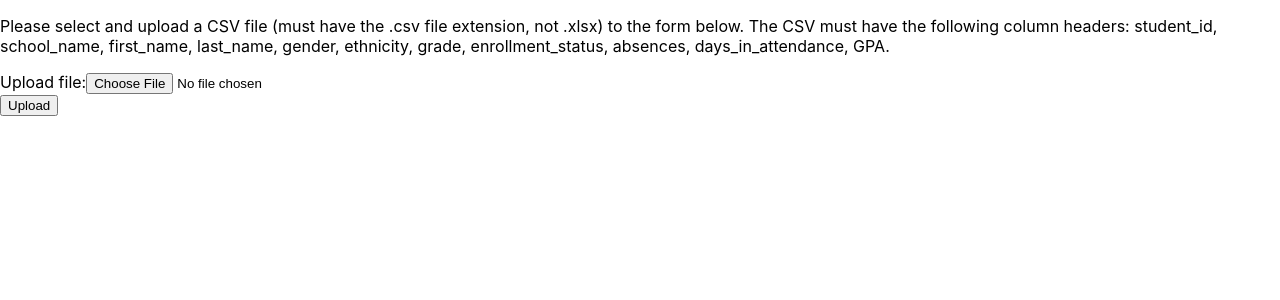
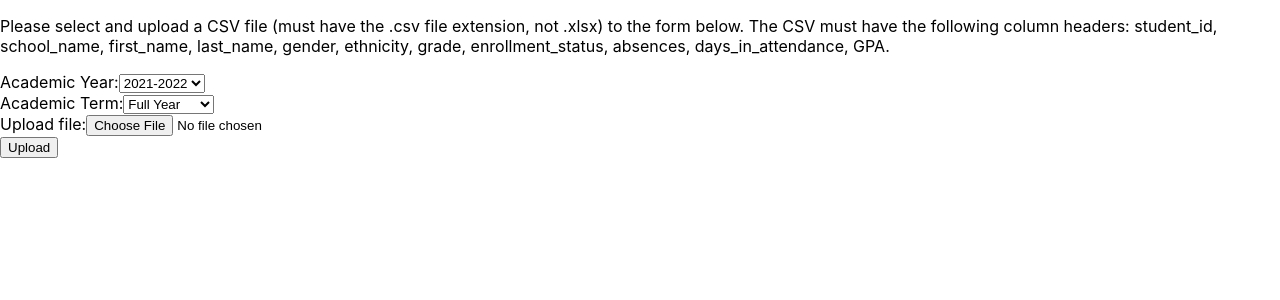
Before and after one commit to BachToTheFuture/InvestEDPipeline, a React (Create React App) app in the folder InvestEDFrontend/: page / in a window 1280 px wide. Shown: the top 300 px of the page. Built offline with nearby package versions, Linux system fonts and the light colour scheme.

Commit message:
Add support for different years and terms

```diff
--- a/InvestEDFrontend/src/components/UploadForm.js
+++ b/InvestEDFrontend/src/components/UploadForm.js
@@ -5,6 +5,8 @@ import axios from 'axios';
 class UploadForm extends Component {
   constructor(props){
     super(props);
+    this.yearInput = React.createRef();
+    this.termInput = React.createRef();
     this.fileInput = React.createRef();
     this.form = React.createRef();
     this.handleSubmit = this.handleSubmit.bind(this);
@@ -27,8 +29,10 @@ class UploadForm extends Component {
       this.form.current.reset()
       // Below depends on AWS
       axios.post("http://localhost:3001/sign_s3",{
-        fileName : fileName,
-        fileType : fileType
+        fileName: fileName,
+        fileType: fileType,
+        academicYear: this.yearInput.current.value,
+        academicTerm: this.termInput.current.value,
       })
       .then(response => {
         var signedRequest = response.data.data;
@@ -37,7 +41,9 @@ class UploadForm extends Component {
       // Put the fileType in the headers for the upload
         var options = {
           headers: {
-            'Content-Type': fileType
+            'Content-Type': fileType,
+            'x-amz-meta-academic-year': this.yearInput.current.value,
+            'x-amz-meta-academic-term': this.termInput.current.value
           }
         };
         axios.put(signedRequest, file, options)
@@ -64,6 +70,30 @@ class UploadForm extends Component {
           days_in_attendance, GPA.
         </p>
         <form onSubmit={this.handleSubmit} ref={this.form}>
+          <label>Academic Year:
+            <select ref={this.yearInput} name="year" id="year">
+              <option value="2022">2021-2022</option>
+              <option value="2021">2020-2021</option>
+              <option value="2020">2019-2020</option>
+              <option value="2019">2018-2019</option>
+            </select>
+          </label>
+          <br/>
+          <label>Academic Term:
+            <select ref={this.termInput} name="term" id="term">
+              <option value="full_year">Full Year </option>
+              <option value="semester-1">Semester 1</option>
+              <option value="semester-2">Semester 2</option>
+              <option value="trimester-1">Trimester 1</option>
+              <option value="trimester-2">Trimester 2</option>
+              <option value="trimester-3">Trimester 3</option>
+              <option value="quarter-1">Quarter 1</option>
+              <option value="quarter-2">Quarter 2</option>
+              <option value="quarter-3">Quarter 3</option>
+              <option value="quarter-4">Quarter 4</option>
+            </select>
+          </label>
+          <br/>
           <label>Upload file:
             <input ref={this.fileInput} type="file" accept=".csv"/>
           </label>
```
Also changed, not shown: InvestEDFrontend/controllers/sign_s3.js (+7 -4 lines).
